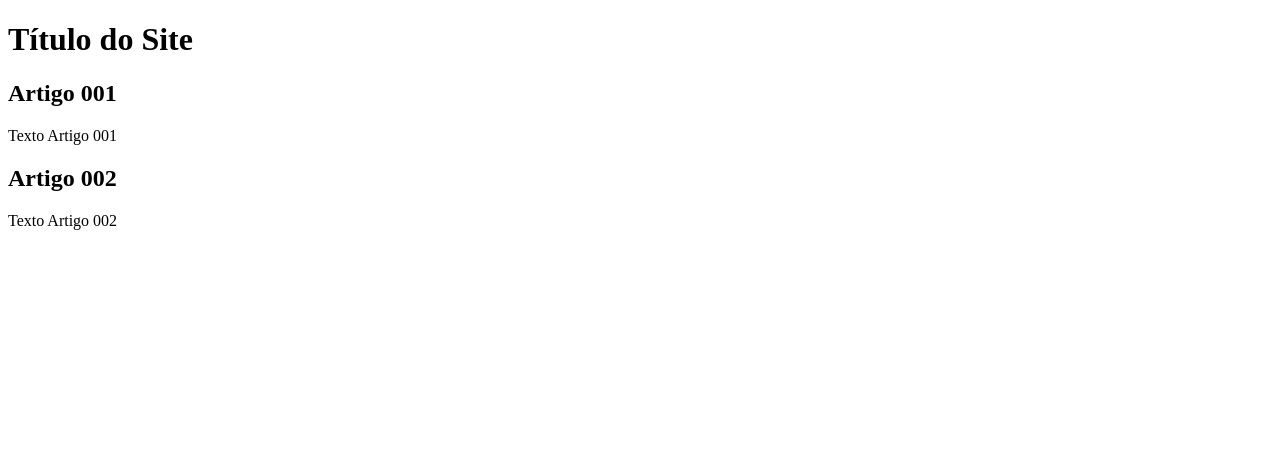
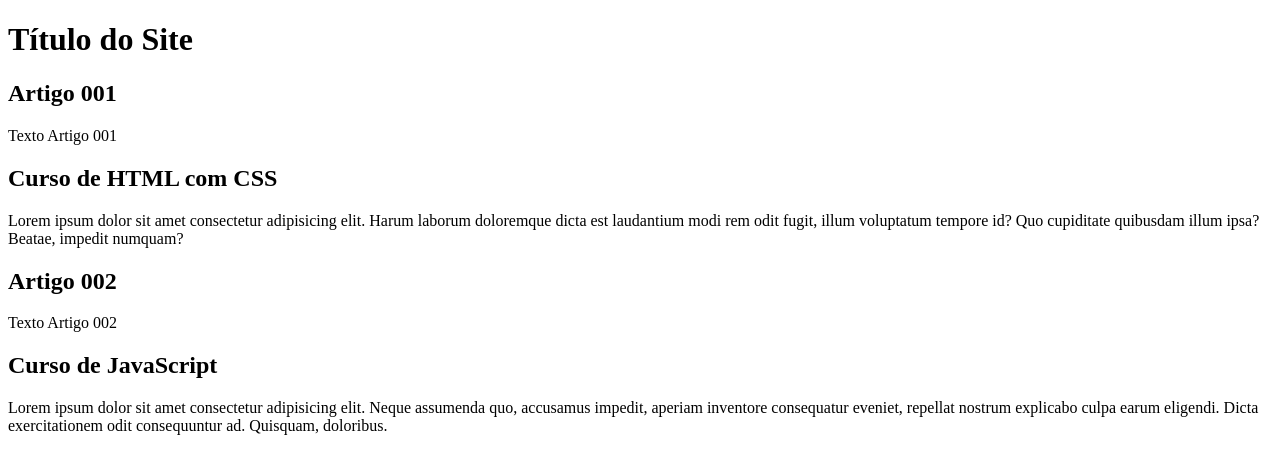
Before and after one commit to vbb97-zz/projeto-site, a plain HTML site: page index.html in a window 1280 px wide. Drawn offline with Linux system fonts and the light colour scheme.

Commit message:
comecei a escrever o conteudo

```diff
--- a/index.html
+++ b/index.html
@@ -13,10 +13,18 @@
         <article>
             <h2>Artigo 001</h2>
             <p>Texto Artigo 001</p>
+            <h2>Curso de HTML com CSS</h2>
+            <p>
+                Lorem ipsum dolor sit amet consectetur adipisicing elit. Harum laborum doloremque dicta est laudantium modi rem odit fugit, illum voluptatum tempore id? Quo cupiditate quibusdam illum ipsa? Beatae, impedit numquam?
+            </p>
         </article>
         <article>
             <h2>Artigo 002</h2>
             <p>Texto Artigo 002</p>
+            <h2>Curso de JavaScript</h2>
+            <p>
+                Lorem ipsum dolor sit amet consectetur adipisicing elit. Neque assumenda quo, accusamus impedit, aperiam inventore consequatur eveniet, repellat nostrum explicabo culpa earum eligendi. Dicta exercitationem odit consequuntur ad. Quisquam, doloribus.
+            </p>
         </article>
     </main>
 </body>
```
